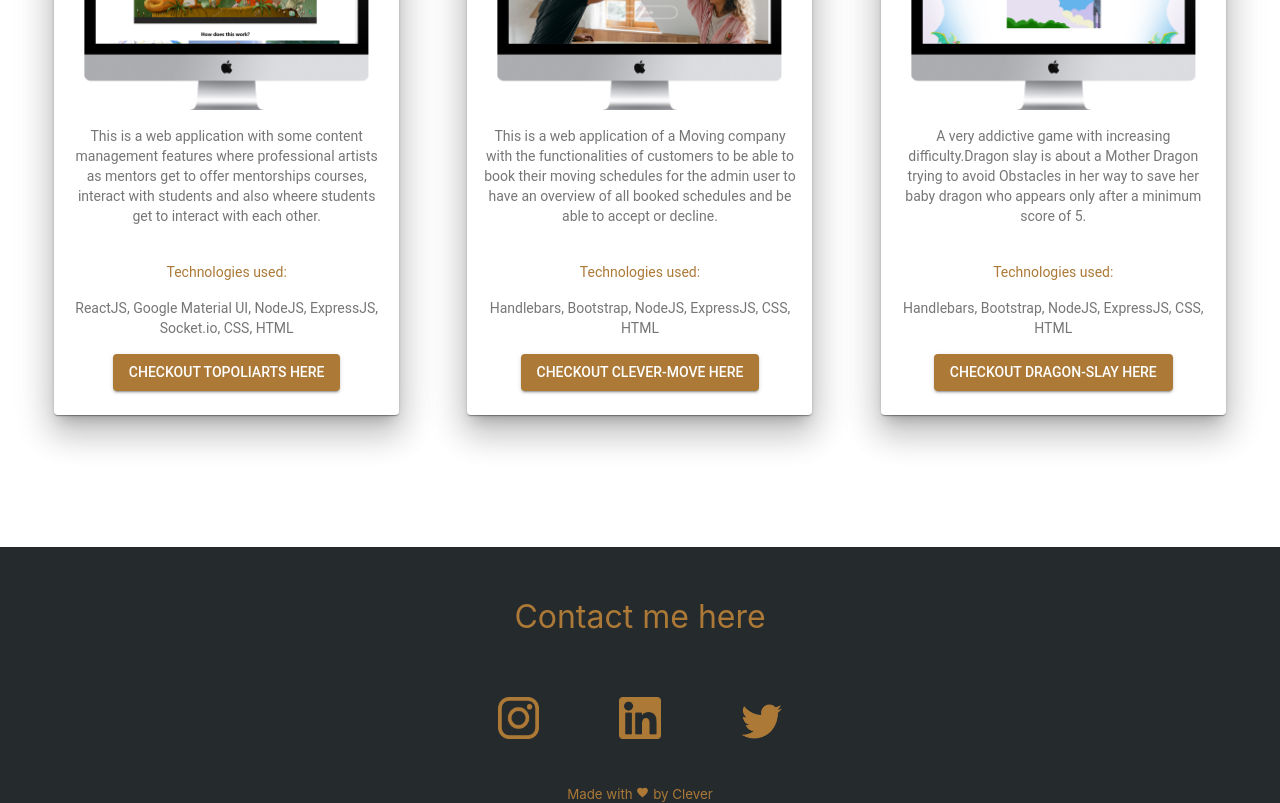
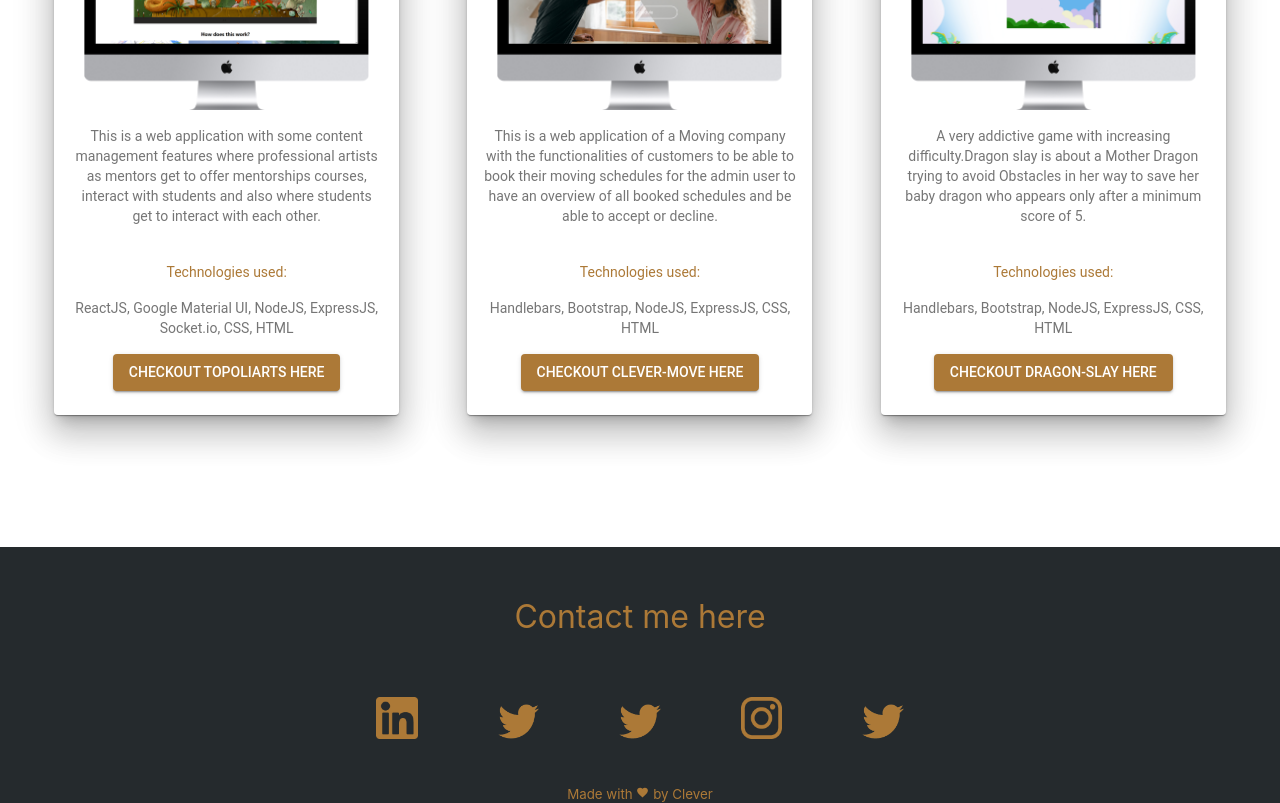
Before and after one commit to Cleverttech/my-portfolio, a React (Create React App) app: page / in a window 1280 px wide. Shown: the part 2100-2903 px from the top of the page. Built offline with nearby package versions, Linux system fonts and the light colour scheme.

Commit message:
add more contact icons

```diff
--- a/src/App.js
+++ b/src/App.js
@@ -320,7 +320,7 @@ function App() {
 								<CardContent>
 									<Typography variant="body2" color="textSecondary" component="p">
 										This is a web application with some content management features where professional artists as mentors get to offer mentorships courses,
-										interact with students and also wheere students get to interact with each other.{" "}
+										interact with students and also where students get to interact with each other.{" "}
 									</Typography>
 								</CardContent>
 
@@ -422,15 +422,21 @@ function App() {
 					Contact me here
 				</h1>
 				<Grid>
-					<Link href="https://www.instagram.com/clever_ttech/ ">
+
+
+					<Link href="https://www.linkedin.com/in/clever-tedeku-84505a127/?senderId=clever-tedeku-84505a127 " target="_blank" rel="noreferrer">
+						<img className={classes.contactIcons} src="../assets/linkedin.png" alt="linkedin"></img>
+					</Link>
+					<Link href="https://github.com/Cleverttech" target="_blank" rel="noreferrer">
+						<img className={classes.contactIcons} src="../assets/twitter.png" alt="github"></img>
+					</Link>
+					<Link href="mailto:clevertedeku@gmail.com" target="_blank" rel="noreferrer">
+						<img className={classes.contactIcons} src="../assets/twitter.png" alt="gmail"></img>
+					</Link>
+					<Link href="https://www.instagram.com/clever_ttech/ " target="_blank" rel="noreferrer">
 						<img className={classes.contactIcons} src="../assets/instagram.png" alt="instagram"></img>
 					</Link>
-
-					<Link href="https://www.linkedin.com/in/clever-tedeku-84505a127/?senderId=clever-tedeku-84505a127 ">
-						<img className={classes.contactIcons} src="../assets/linkedin.png" alt="linkedin"></img>
-					</Link>
-
-					<Link href="https://twitter.com/TedekuClever">
+					<Link href="https://twitter.com/TedekuClever" target="_blank" rel="noreferrer">
 						<img className={classes.contactIcons} src="../assets/twitter.png" alt="twitter"></img>
 					</Link>
 				</Grid>
```
